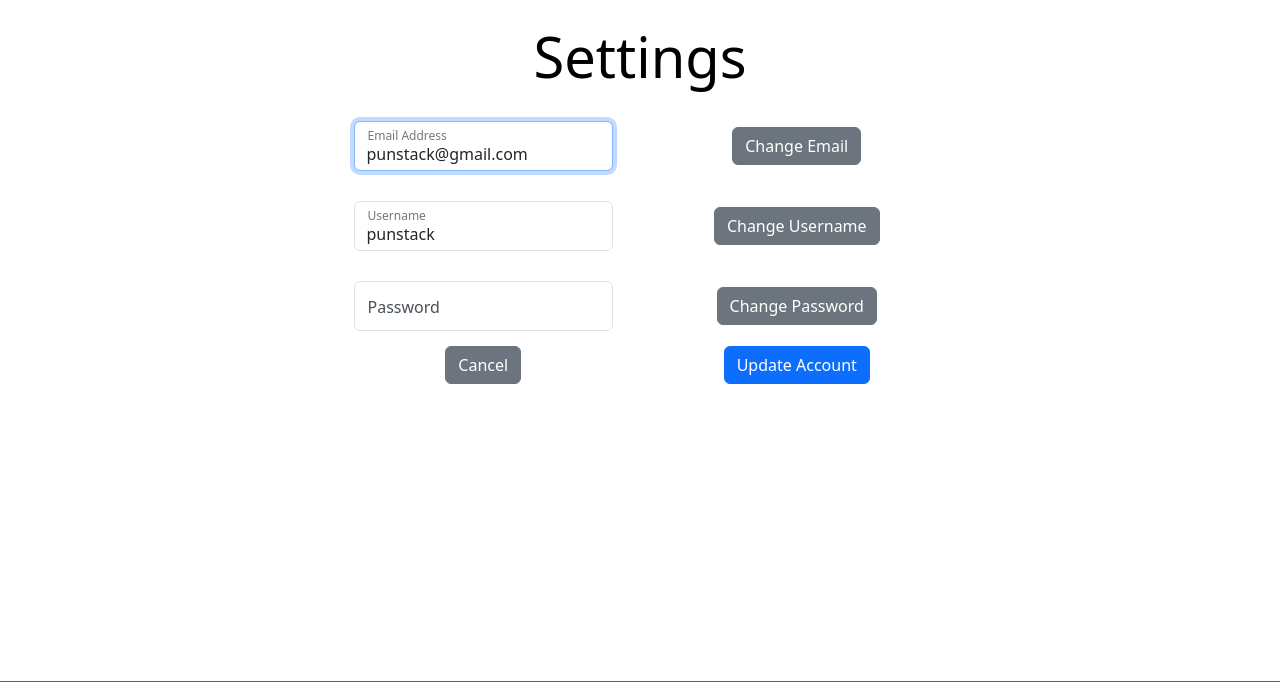
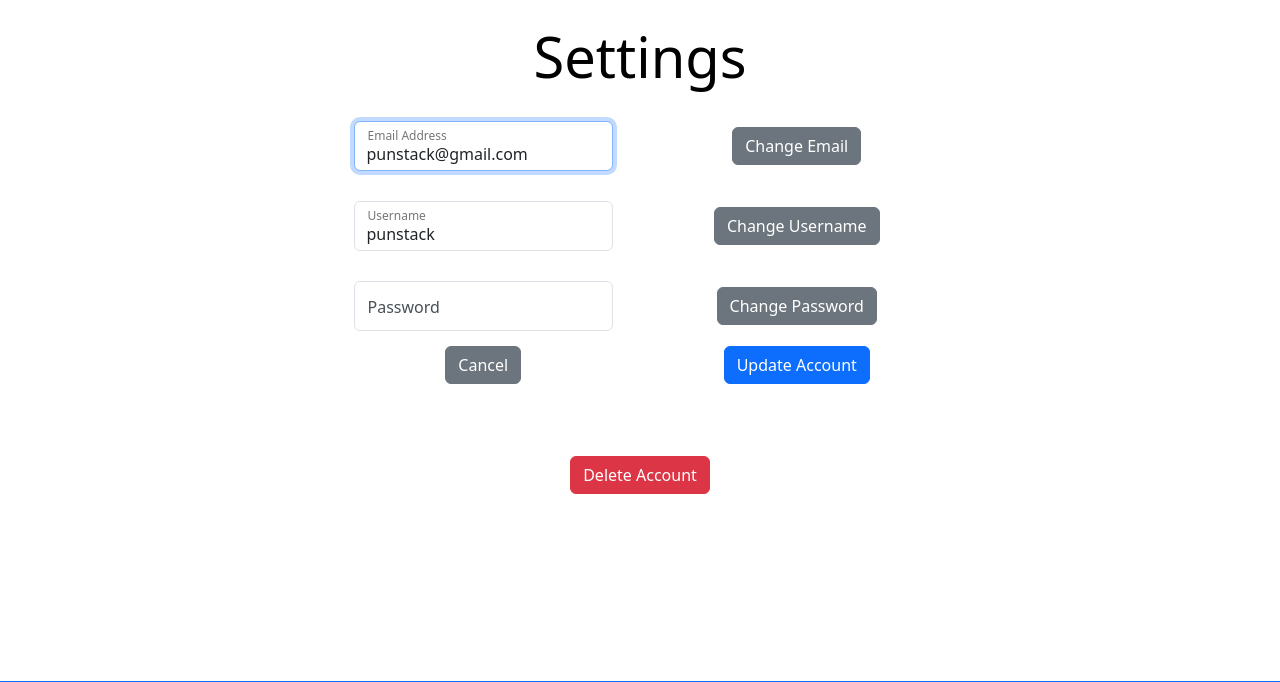
Before and after one commit to punstack/task-manager-app, a Flask app: page /settings in a window 1280 px wide. Shown: the part 59-741 px from the top of the page. Run offline with Flask 3, Linux system fonts and the light colour scheme; a user stored in the database is signed in.

Commit message:
provided functionality for user interaction buttons + delete account button

```diff
--- a/app.py
+++ b/app.py
@@ -33,7 +33,7 @@ class Subtask(db.Model):
     id = db.Column(db.Integer, primary_key = True)
     title = db.Column(db.String(100), default = None)
     completed = db.Column(db.Boolean, default = False)
-    task_id = db.Column(db.Integer, db.ForeignKey('Task.id'), nullable = False)
+    task_id = db.Column(db.Integer, db.ForeignKey('Task.id', ondelete='CASCADE'), nullable = False)
 
     def __init__(self, title, completed, task_id):
         self.title = title
@@ -48,8 +48,9 @@ class Task(db.Model):
     due_date = db.Column(db.Date, default = None)
     completed = db.Column(db.Boolean, default = False)
     task_status = db.Column(db.Boolean, default = False, nullable = False) # False = private, True = public (easier to implement when viewing user page)
-    user_id = db.Column(db.String(36), db.ForeignKey('User.id'), nullable = False) # matches id in "User" class
-    subtasks = db.relationship('Subtask', backref='task', lazy = True)
+    user_id = db.Column(db.String(36), db.ForeignKey('User.id', ondelete='CASCADE'), nullable = False) # matches id in "User" class
+
+    subtasks = db.relationship('Subtask', backref='task', lazy = True, cascade = 'all, delete-orphan')
 
     def __init__(self, title, description, due_date, completed, task_status, user_id):
         self.title = title
@@ -67,7 +68,7 @@ class User(db.Model):
     email = db.Column(db.String(100), unique = True, nullable = False)
     email_lower = db.Column(db.String(100), unique = True, nullable = False)
     password = db.Column(db.String(50), nullable = False)
-    tasks = db.relationship('Task', backref='user', lazy = True)
+    tasks = db.relationship('Task', backref='user', lazy = True, cascade = 'all, delete-orphan')
     friends = db.relationship('User',
                               secondary = friends,
                               primaryjoin = (friends.c.user_id == id),
@@ -124,8 +125,8 @@ class FriendRequest(db.Model):
     receiver_id = db.Column(db.String(36), db.ForeignKey('User.id'), nullable=False)
     timestamp = db.Column(db.DateTime, default=datetime.now())
 
-    sender = db.relationship('User', foreign_keys=[sender_id], backref=db.backref('sent_requests', lazy='dynamic'))
-    receiver = db.relationship('User', foreign_keys=[receiver_id], backref=db.backref('received_requests', lazy='dynamic'))
+    sender = db.relationship('User', foreign_keys=[sender_id], backref=db.backref('sent_requests', lazy='dynamic', cascade='all, delete-orphan'))
+    receiver = db.relationship('User', foreign_keys=[receiver_id], backref=db.backref('received_requests', lazy='dynamic', cascade='all, delete-orphan'))
 
     def __repr__(self):
         return f'<FriendRequest from {self.sender.username} to {self.receiver.username}>'
@@ -140,7 +141,6 @@ def check_user_existence():
         user_lower = session["user"].lower()
         if not User.query.filter_by(user_lower=user_lower).first():
             session.pop("user", None)
-            flash("Your account no longer exists. Please log in again.", "error")
             return redirect(url_for("login"))
 
 @app.route('/')
@@ -266,7 +266,20 @@ def signup():
     else:
         return render_template("signup.html")
 
-@app.route("/<user>")
+def friend_request_status(user, other):
+    if request.method == "POST":
+        friend_request_status = request.form["request"]
+
+        if friend_request_status == "-1": # already friends, remove friend
+            user.remove_friend(other)
+        elif friend_request_status == "0": # friend request denied
+            user.decline_friend_request(other)
+        elif friend_request_status == "1": # friend request accepted
+            user.accept_friend_request(other)
+        elif friend_request_status == "2": # send friend request
+            user.send_friend_request(other)
+
+@app.route("/<user>", methods = ["GET", "POST"])
 def user_page(user):
     if "user" in session:
         # information for passed dictionary
@@ -277,7 +290,7 @@ def user_page(user):
         }
 
         if not info["stored_user"]:
-            flash("Your account no longer exists. Please log in again.", "error")
+            flash("Your account has been deleted. Please log in again.", "error")
             session.pop("user", None)
             return redirect(url_for("login"))
 
@@ -286,10 +299,13 @@ def user_page(user):
             info["tasks"] = info["stored_user"].tasks
             return render_template("user.html", user = info["stored_user"].user, info = info)
         else:
+            # if the logged-in user is viewing an existing profile
             info["viewed_user"] = User.query.filter_by(user_lower=user.lower()).first()
             if info["viewed_user"]:
                 info["tasks"] = info["viewed_user"].tasks
+                friend_request_status(info["stored_user"], info["viewed_user"])
                 return render_template("user.html", user = info["viewed_user"].user, info = info)
+            # if the logged-in user is viewing a non-existent profile
             else:
                 flash("User not found.", "error")
                 info["tasks"] = info["stored_user"].tasks
@@ -298,6 +314,21 @@ def user_page(user):
     flash("To view profiles, you need to log in first.", "info")
     return redirect(url_for("login"))
 
+def delete_status(user):
+    delete_status = request.form["delete_status"]
+
+    if delete_status == "-1": # delete account
+        try:
+            db.session.delete(user)
+            db.session.commit()
+            session.pop("user", None)
+            flash("Your account has been deleted. Please log in again.", "error")
+            return redirect(url_for("login"))
+        except Exception as e:
+            db.session.rollback()
+            flash(f"An error occured while trying to delete the account: {str(e)}", "error")
+            return redirect(url_for("settings"))
+
 @app.route("/settings", methods=["GET", "POST"])
 def settings():
     if "user" in session:
@@ -305,6 +336,7 @@ def settings():
         stored_user = User.query.filter_by(user_lower=session["user"].lower()).first()
 
         if request.method == "POST":
+            delete_status(stored_user)
             new_email = request.form["email"]
             new_username = request.form["username"]
             new_password = request.form["password"]
@@ -364,11 +396,11 @@ def logout():
 
 @app.route("/view_users")
 def view_users():
-    admin = User.query.filter_by(user_lower="admin").first()
-    punstack = User.query.filter_by(user_lower="punstack").first()
-    punstack.remove_friend(admin)
-    admin.send_friend_request(punstack)
-    punstack.send_friend_request(admin)
+    #admin = User.query.filter_by(user_lower="admin").first()
+    #punstack = User.query.filter_by(user_lower="punstack").first()
+    #punstack.remove_friend(admin)
+    #admin.send_friend_request(punstack)
+    #punstack.send_friend_request(admin)
     #punstack.accept_friend_request(admin)
     #print(punstack.is_friend_with(admin))
     '''
--- a/templates/add_task.html
+++ b/templates/add_task.html
@@ -62,6 +62,7 @@
             </label>
             <small style="font-size:0.8em" id="task_status" class="form-text text-muted">Friends can see this task. You can change this at any time.</small>
         </div>
+
         <div class="form-check">
             <input class="form-check-input" type="radio" name="task_status" id="task_status" value="false" checked>
             <label class="form-check-label" for="task_status">
--- a/templates/settings.html
+++ b/templates/settings.html
@@ -73,14 +73,11 @@
     <br>
     <br>
     <!-- delete account button -->
-    <!-- TODO: add functionality (remove user from User database and delete all associated Tasks and Substasks)-->
-    <!--
-    <form class = "form-delete">
+    <form class = "form-delete" method = "POST">
       <div class="col-text-center">
-        <button class="btn btn-danger btn-block" type="button">Delete Account</button>
+        <button id = "delete_status" name = "delete_status" class="btn btn-danger btn-block" type="submit" value = "-1">Delete Account</button>
       </div>
     </form>
-    -->
   </form>
 </body>
 
```
Also changed, not shown: templates/user.html (+12 -5 lines), instance/app.db.
